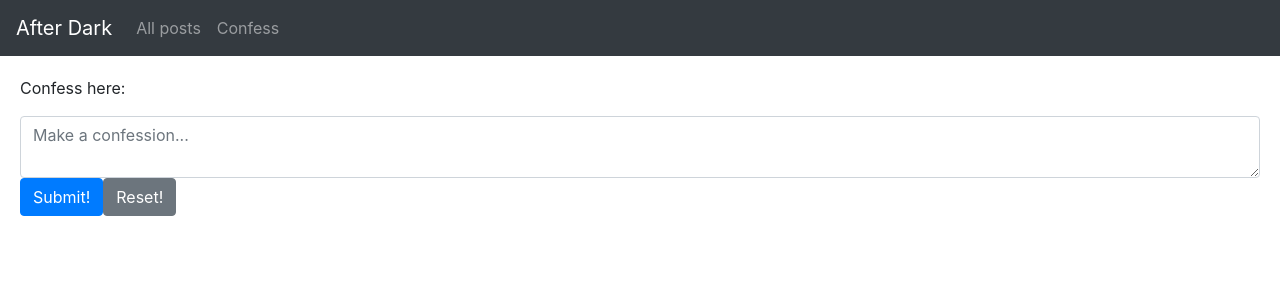
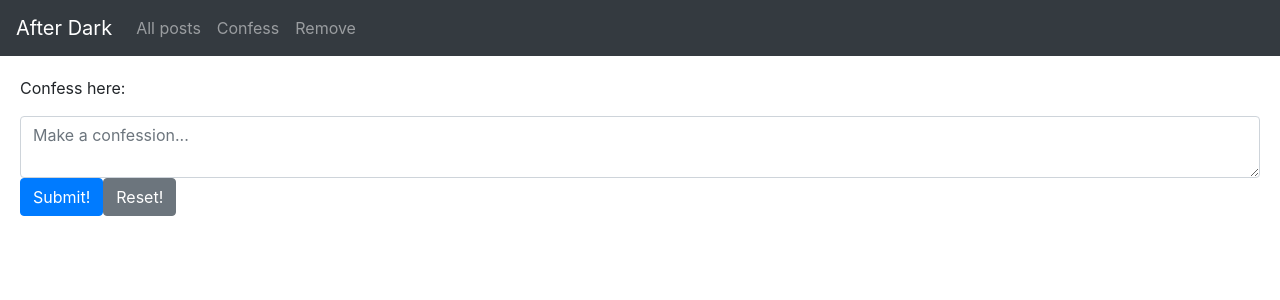
Before and after one commit to razin99/after-dark, a React (Create React App) app: page / in a window 1280 px wide. Shown: the top 300 px of the page. Built offline with nearby package versions, Linux system fonts and the light colour scheme.

Commit message:
Added remove link in navbar

```diff
--- a/src/components/NavBar.js
+++ b/src/components/NavBar.js
@@ -11,6 +11,7 @@ export class NavBar extends Component {
           <Nav className="mr-auto">
             <Nav.Link href="/posts">All posts</Nav.Link>
             <Nav.Link href="/">Confess</Nav.Link>
+            <Nav.Link href="/remove">Remove</Nav.Link>
           </Nav>
         </Navbar.Collapse>
       </Navbar>
```
